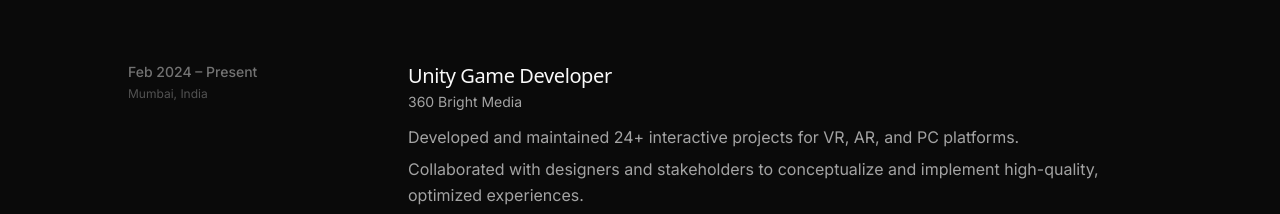
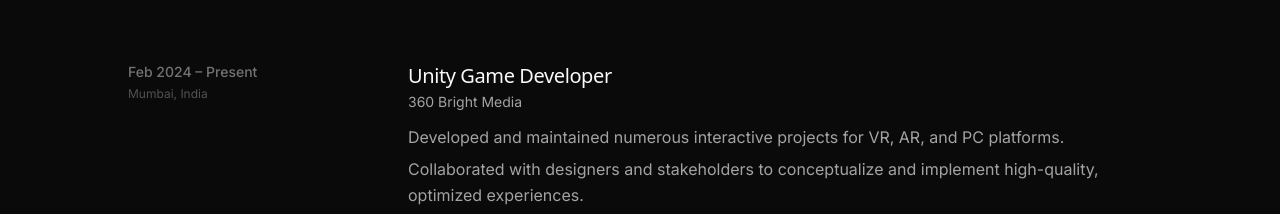
Before and after one commit to AvinashSingh09/Portfolio, a React (Vite) app: page / in a window 1280 px wide. Shown: the part 902-1116 px from the top of the page. Built offline with nearby package versions, Linux system fonts and the light colour scheme.

Commit message:
update Info

```diff
--- a/src/data/index.ts
+++ b/src/data/index.ts
@@ -6,7 +6,7 @@ export const profile = {
     location: "Ambernath, Thane, Maharashtra, India",
     email: "singhavinash7709@gmail.com",
     phone: "+91 9021667429",
-    summary: "Software Developer with a strong foundation in Full-Stack Web Development and a successful background in Game Development. Expert in building scalable backend systems with Spring Boot and interactive frontends with Next.js and React. Passionate about creating seamless user experiences and robust software architectures, transitioning from immersive game environments to high-performance web applications.",
+    summary: "I am a Unity Game Developer dedicated to creating immersive VR, AR, and PC experiences. I specialize in building high-performance interactive environments, complemented by a versatile background in Full-Stack Web Development and AI integration.",
     social: {
         linkedin: "https://www.linkedin.com/in/avinash-singh-71692924a/",
         github: "https://github.com/AvinashSingh09"
@@ -27,7 +27,7 @@ export const experience = [
         location: "Mumbai, India",
         period: "Feb 2024 – Present",
         description: [
-            "Developed and maintained 24+ interactive projects for VR, AR, and PC platforms.",
+            "Developed and maintained numerous interactive projects for VR, AR, and PC platforms.",
             "Collaborated with designers and stakeholders to conceptualize and implement high-quality, optimized experiences.",
             "Created custom C# scripts and Unity tools to streamline development workflows.",
             "Integrated 3D assets from Blender and Photoshop to produce immersive simulations."
```
